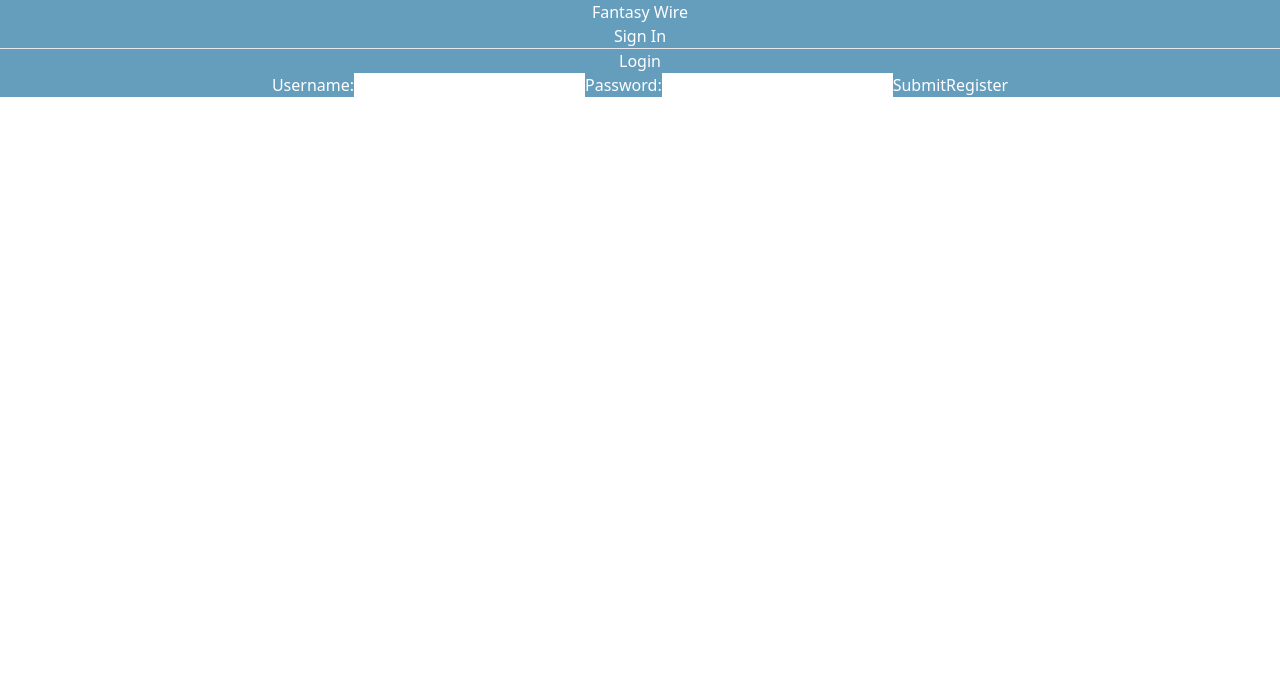
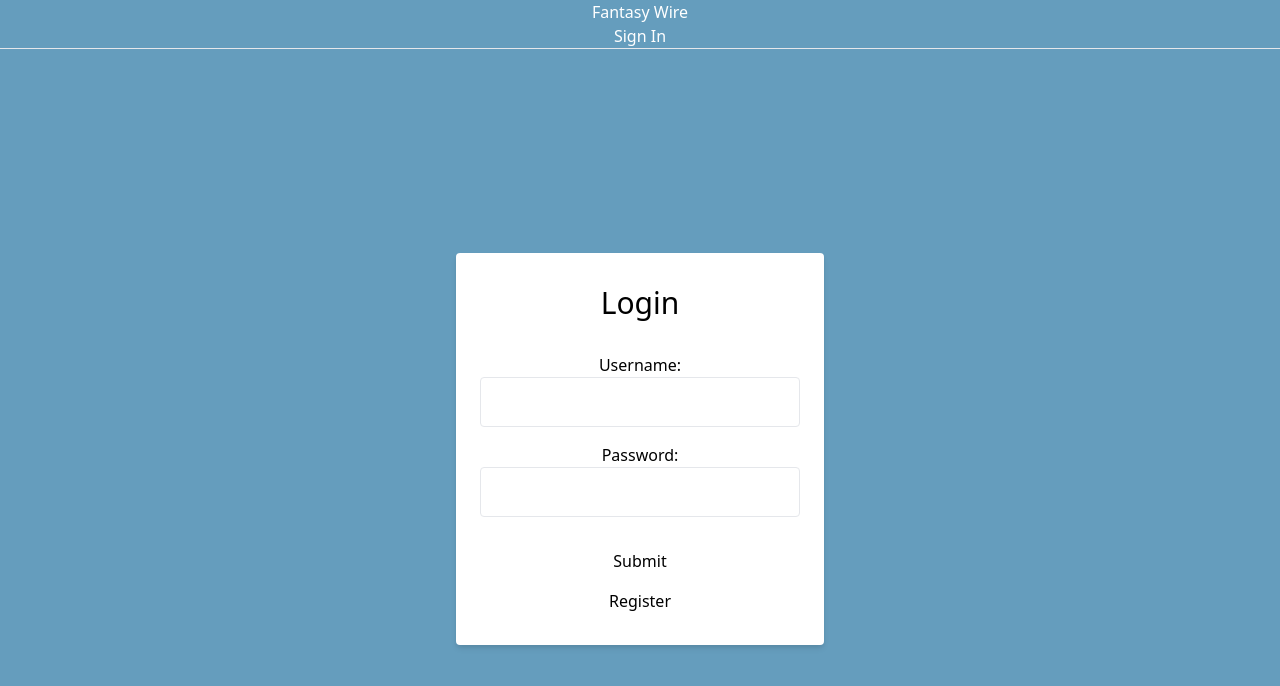
Before and after one commit to cleebot/fantasy-wire, a React (Create React App) app in the folder client/: page /signin in a window 1280 px wide. Shown: the top 686 px of the page. Built offline with nearby package versions, Linux system fonts and the light colour scheme.

Commit message:
sign in form css

```diff
--- a/client/src/screens/SignIn/SignIn.jsx
+++ b/client/src/screens/SignIn/SignIn.jsx
@@ -18,17 +18,21 @@ export default function SignIn(props) {
   };
 
   return (
-    <form
+    <div class="bg-grey-lighter min-h-screen flex flex-col">
+      <div class="container max-w-sm mx-auto flex-1 flex flex-col items-center justify-center px-2">
+      <div class="bg-white px-6 py-8 rounded shadow-md text-black w-full">
+        <form
       onSubmit={(e) => {
         e.preventDefault();
         handleLogin(formData);
       }}
     >
-        <h3>Login</h3>
+        <h3 class="mb-8 text-3xl text-center">Login</h3>
         <label>
           Username:
           <input
             type='text'
+            class="block border border-grey-light w-full p-3 rounded mb-4"
             name='username'
             value={formData.username}
             onChange={handleChange}/>
@@ -37,12 +41,17 @@ export default function SignIn(props) {
           Password:
           <input
             type='password'
+            class="block border border-grey-light w-full p-3 rounded mb-4"
             name='password'
             value={formData.password}
           onChange={handleChange} />
       </label>
-      <button>Submit</button>
+            <button type="submit"
+            class="w-full text-center py-3 rounded bg-green text-black hover:bg-green-dark focus:outline-none my-1">Submit</button>
       <Link to='/signup'>Register</Link>
-      </form>
+          </form>
+          </div>
+      </div>
+      </div>
   )
 }
```
